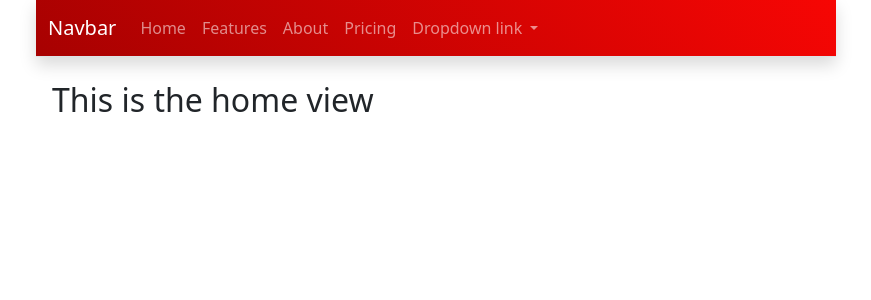
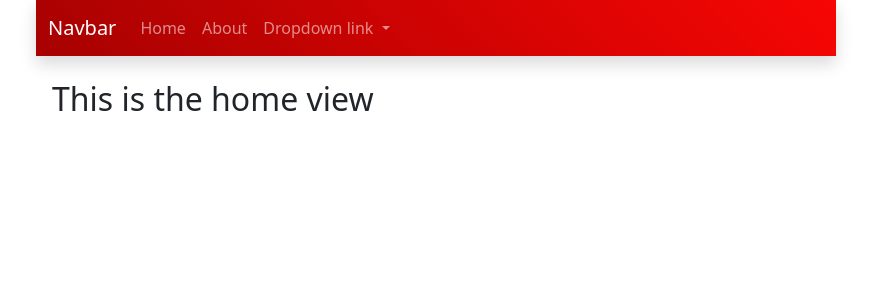
Before and after one commit to ukgovernment/ukgovernment.github.io, a Vue app: page / in a window 1280 px wide. Shown: the top 300 px of the page, without its empty margins (204-1075 px from the left). Built offline with nearby package versions, Linux system fonts and the light colour scheme.

Commit message:
navbar collapse and href nav

```diff
--- a/src/components/MainNavBar.vue
+++ b/src/components/MainNavBar.vue
@@ -1,24 +1,25 @@
 <template>
-  <nav class="navbar navbar-expand-lg navbar-dark bg-danger border-bottom shadow nav-gradient">
+  <nav class="navbar navbar-expand-lg navbar-dark bg-danger shadow nav-gradient">
     <div class="container-fluid">
       <a class="navbar-brand" href="#">Navbar</a>
-      <button class="navbar-toggler" type="button" data-bs-toggle="collapse" data-bs-target="#navbarNavDropdown" aria-controls="navbarNavDropdown" aria-expanded="false" aria-label="Toggle navigation">
+      <button class="navbar-toggler collapsed" type="button" data-bs-toggle="collapse" data-bs-target="#navbarNavDropdown" aria-controls="navbarNavDropdown" aria-expanded="false" aria-label="Toggle navigation">
         <span class="navbar-toggler-icon"></span>
       </button>
       <div class="collapse navbar-collapse" id="navbarNavDropdown">
         <ul class="navbar-nav">
           <li class="nav-item">
-            <RouterLink to="/" class="nav-link" aria-current="page">Home</RouterLink>
-            <!--<a class="nav-link active" aria-current="page" href="#">Home</a>-->
+            <RouterLink to="/" class="nav-link" aria-current="page">
+                <span data-bs-toggle="collapse" data-bs-target=".navbar-collapse.show">
+                  Home
+                </span>
+            </RouterLink>
           </li>
           <li class="nav-item">
-            <a class="nav-link" href="#">Features</a>
-          </li>
-          <li class="nav-item">
-            <RouterLink to="/about" class="nav-link" aria-current="page">About</RouterLink>
-          </li>
-          <li class="nav-item">
-            <a class="nav-link" href="#">Pricing</a>
+              <RouterLink to="/about" class="nav-link" aria-current="page">
+                <span data-bs-toggle="collapse" data-bs-target=".navbar-collapse.show">
+                  About
+                </span>
+              </RouterLink>
           </li>
           <li class="nav-item dropdown">
             <a class="nav-link dropdown-toggle" href="#" id="navbarDropdownMenuLink" role="button" data-bs-toggle="dropdown" aria-expanded="false">
```
